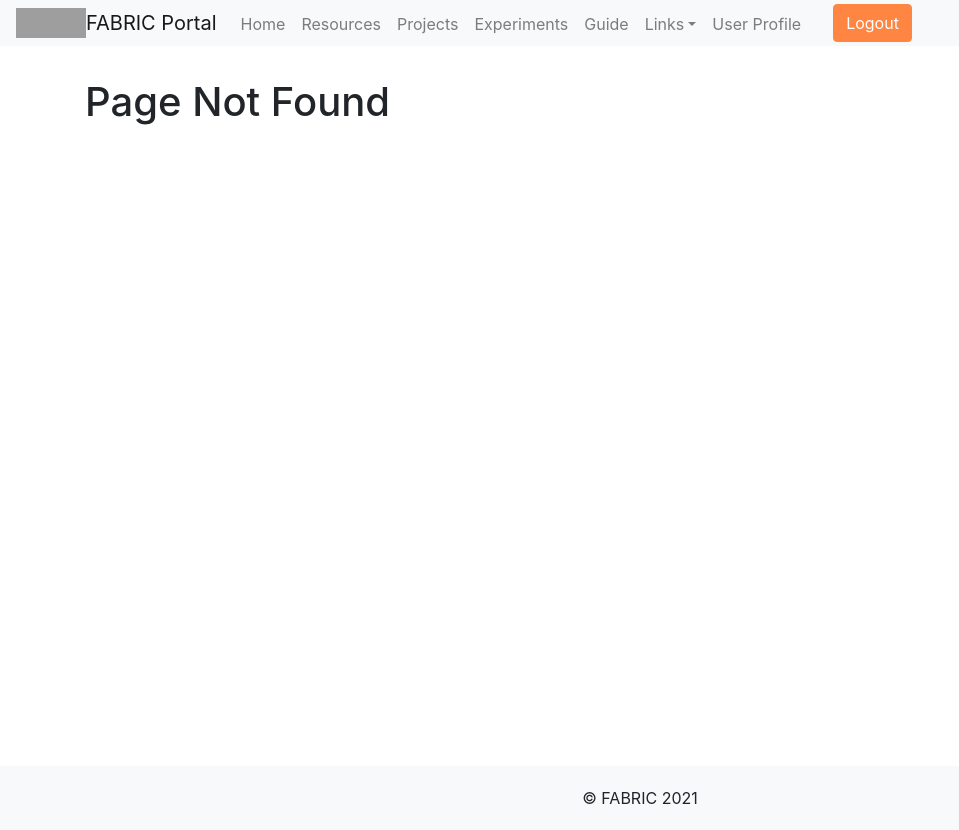
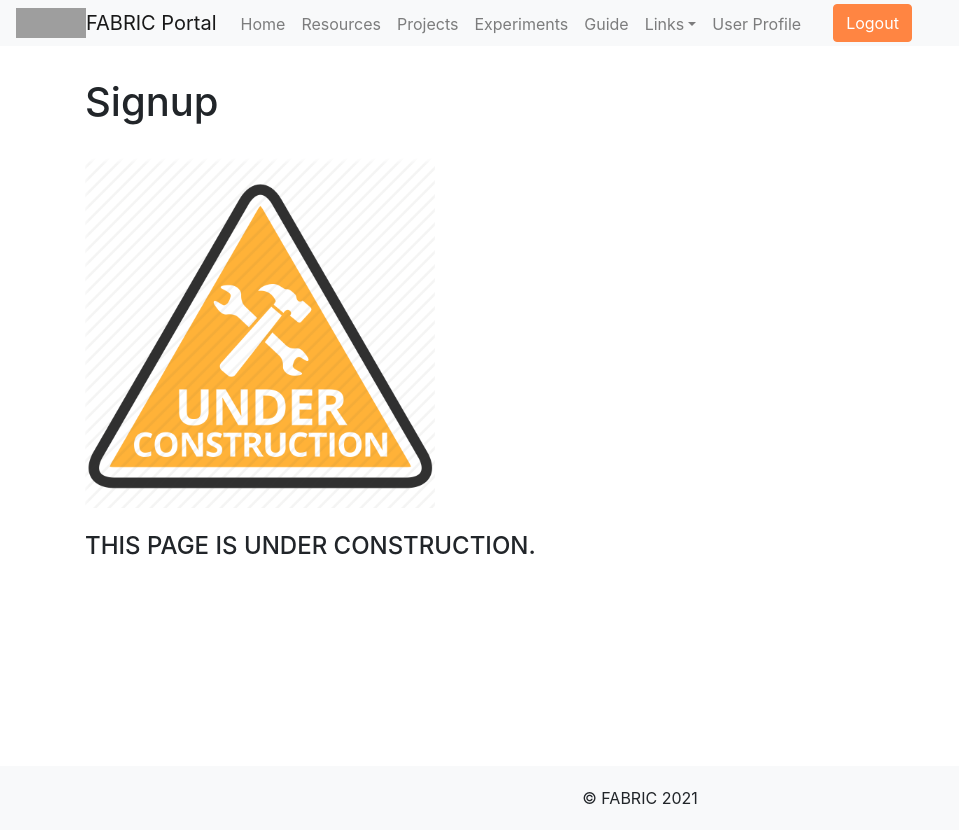
Before and after one commit to fabric-testbed/fabric-portal, a React (Create React App) app: page /signup in a window 1280 px wide. Before the commit this address had no page. Shown: the whole page, without its empty margins (0-959 px from the left). Built offline with nearby package versions, Linux system fonts and the light colour scheme; grey boxes are pictures that could not be loaded.

Commit message:
#56: added a blank signup page"

```diff
--- a/src/App.js
+++ b/src/App.js
@@ -6,6 +6,7 @@ import Resources from "./pages/Resources";
 import Projects from "./pages/Projects";
 import ProjectForm from "./pages/ProjectForm";
 
+import Signup from "./pages/Signup";
 import Experiments from "./pages/Experiments";
 import Guide from "./pages/Guide";
 import Links from "./pages/Links";
@@ -34,6 +35,7 @@ function App() {
           <ProtectedRoute path="/guide" component={Guide} />
           <ProtectedRoute path="/links" component={Links} />
           <ProtectedRoute path="/user" component={User} />
+          <ProtectedRoute path="/signup" component={Signup} />
           <Route component={NotFound} />
         </Switch>
       </Router>
--- /dev/null
+++ b/src/pages/Signup.jsx
@@ -0,0 +1,12 @@
+import React from "react";
+import UnderConstruction from "../components/common/UnderConstruction"
+
+const Signup = () => {
+  return (
+    <div className="container"><h1>Signup</h1>
+      <UnderConstruction />
+    </div>
+  );
+};
+
+export default Signup;
```
